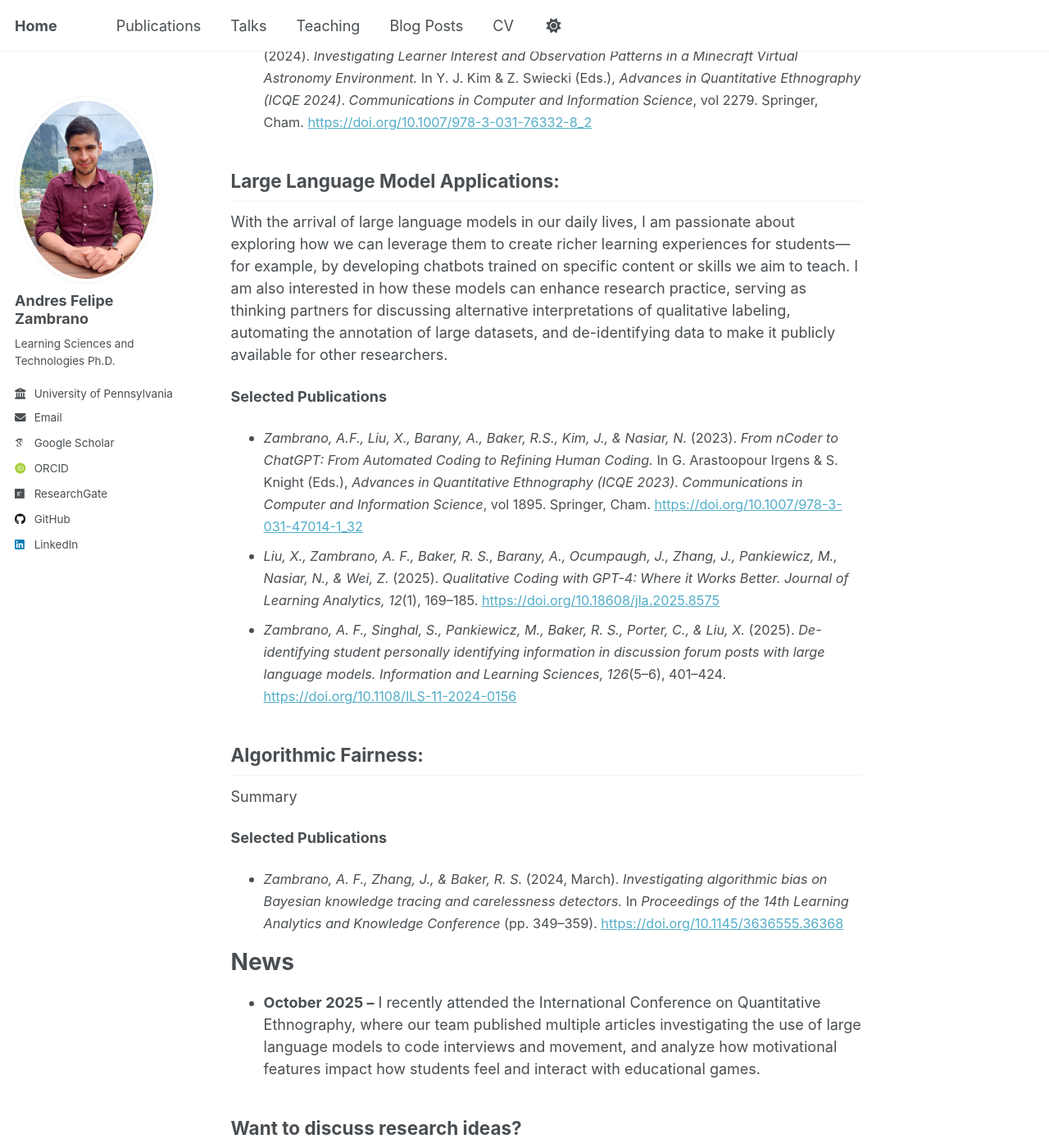
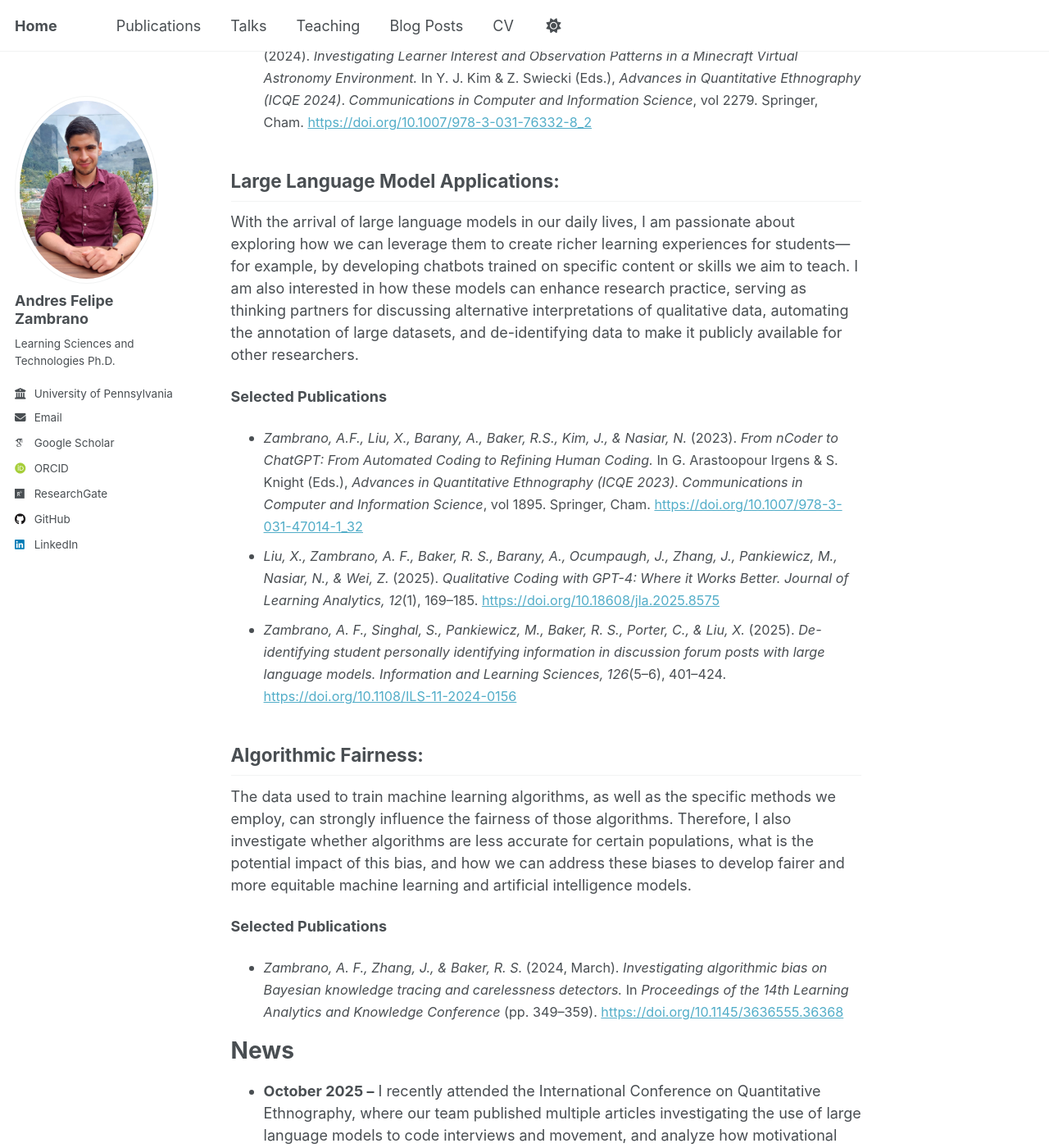
Before and after one commit to afzambrano/afzambrano.github.io, a Jekyll site: the page built from _pages/about.md, in a window 1280 px wide and 1400 px high, scrolled down 1509 px. Shown: the whole window at 82% size. Built offline with Jekyll 4.4.1, drawn with Linux system fonts in a browser that asks for light colours; some web fonts are replaced; a script that is not in the unit is left out.

Commit message:
Update about.md

```diff
--- a/_pages/about.md
+++ b/_pages/about.md
@@ -58,7 +58,7 @@ As a gamer, I truly believe that commercial and educational games (e.g., [What I
 
 Large Language Model Applications:
 ---
-With the arrival of large language models in our daily lives, I am passionate about exploring how we can leverage them to create richer learning experiences for students—for example, by developing chatbots trained on specific content or skills we aim to teach. I am also interested in how these models can enhance research practice, serving as thinking partners for discussing alternative interpretations of qualitative labeling, automating the annotation of large datasets, and de-identifying data to make it publicly available for other researchers.
+With the arrival of large language models in our daily lives, I am passionate about exploring how we can leverage them to create richer learning experiences for students—for example, by developing chatbots trained on specific content or skills we aim to teach. I am also interested in how these models can enhance research practice, serving as thinking partners for discussing alternative interpretations of qualitative data, automating the annotation of large datasets, and de-identifying data to make it publicly available for other researchers.
 
 **Selected Publications**<br>
 - <span style="font-size: 0.9em;">
@@ -83,7 +83,7 @@ With the arrival of large language models in our daily lives, I am passionate ab
 
 Algorithmic Fairness:
 ---
-Summary
+The data used to train machine learning algorithms, as well as the specific methods we employ, can strongly influence the fairness of those algorithms. Therefore, I also investigate whether algorithms are less accurate for certain populations, what is the potential impact of this bias, and how we can address these biases to develop fairer and more equitable machine learning and artificial intelligence models.
 
 **Selected Publications**<br>
 - <span style="font-size: 0.9em;">
```
